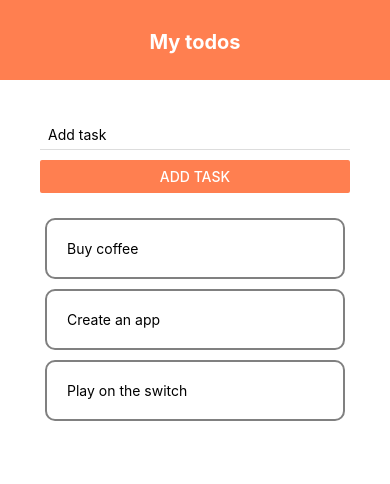
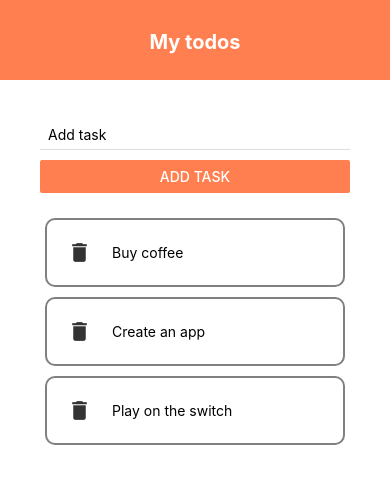
Before and after one commit to Grzegorz258/react-native-beginning, a React Native app: screen / in a window 390 px wide. Shown: the top 484 px of the page. Built offline with nearby package versions, Linux system fonts and the light colour scheme.

Commit message:
After Episode 15

```diff
--- a/src/components/TodoItem/TodoItem.js
+++ b/src/components/TodoItem/TodoItem.js
@@ -1,14 +1,18 @@
 import React from 'react';
-import { Text, TouchableOpacity } from 'react-native';
+import { Text, TouchableOpacity, View } from 'react-native';
 import styles from './TodoItem.styles';
+import { MaterialIcons } from '@expo/vector-icons';
 
-const { container } = styles;
+const { container, todoText, deleteIcon } = styles;
 
-const TodoItem = ({ item: {text, key}, pressHandler }) => {
+const TodoItem = ({ item: { text, key }, pressHandler }) => {
   return (
-    <TouchableOpacity style={container} onPress={() => pressHandler(key)}>
-      <Text>{text}</Text>
-    </TouchableOpacity>
+    <View style={container}>
+      <TouchableOpacity style={deleteIcon} onPress={() => pressHandler(key)}>
+        <MaterialIcons name="delete" size={25} color="#333" />
+      </TouchableOpacity>
+      <Text style={todoText}>{text}</Text>
+    </View>
   );
 };
 
--- a/src/components/TodoItem/TodoItem.styles.js
+++ b/src/components/TodoItem/TodoItem.styles.js
@@ -2,12 +2,20 @@ import { StyleSheet } from 'react-native';
 
 const styles = StyleSheet.create({
   container: {
+    flexDirection: 'row',
+    alignItems: 'center',
     margin: 5,
-    padding: 20,
+    padding: 10,
     borderColor: 'grey',
     borderWidth: 2,
     borderRadius: 10,
   },
+  todoText: {
+    marginLeft: 10,
+  },
+  deleteIcon: {
+    padding: 10,
+  },
 });
 
 export default styles;
```
